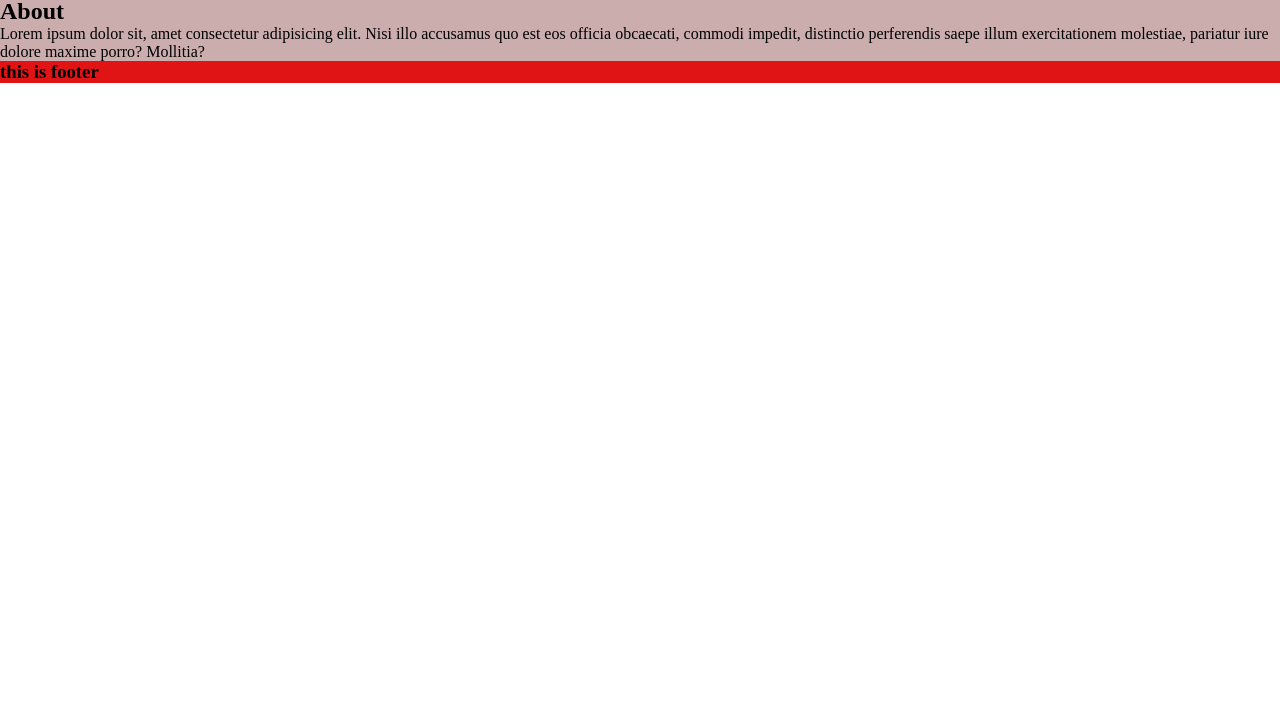
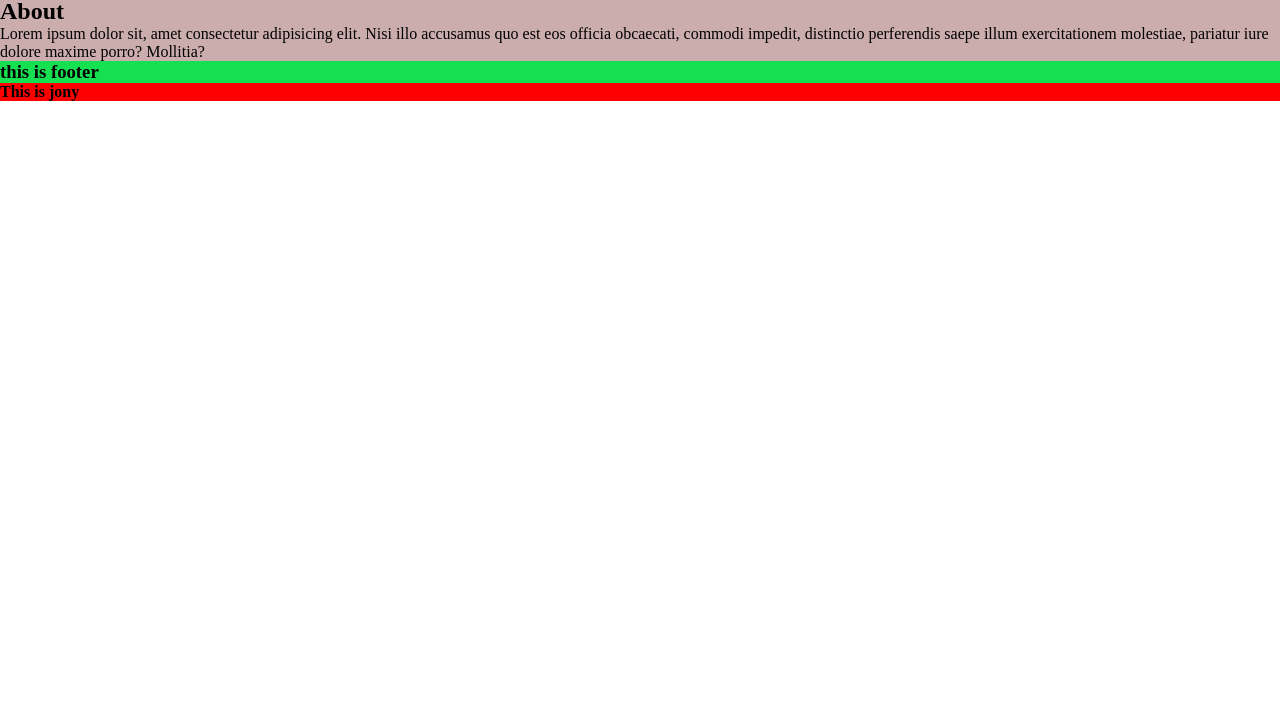
Before and after one commit to majharul-web/Sass-Practice, a plain HTML site: page index.html in a window 1280 px wide. Shown: the part 77-800 px from the top of the page. Drawn offline with Linux system fonts and the light colour scheme.

Commit message:
learn import & partial

```diff
--- /dev/null
+++ b/css/_ss.scss
@@ -0,0 +1 @@
+$bg-collor: red;
--- a/css/demo.scss
+++ b/css/demo.scss
@@ -1,7 +1,7 @@
-// variable declaration
+@import "ss"; // variable declaration
 $header-color1: #cedd49;
 $header-color2: #ccadad;
-$header-color3: #e01414;
+$header-color3: #14e051;
 
 // browser reset
 * {
@@ -35,8 +35,12 @@ nav {
         border-radius: 10px;
       }
       a:hover {
-        background-color: $header-color3;
+        background-color: red;
       }
     }
   }
 }
+
+h4 {
+  background-color: $bg-collor;
+}
--- a/index.html
+++ b/index.html
@@ -32,6 +32,7 @@
 
     <footer>
       <h3>this is footer</h3>
+      <h4>This is jony</h4>
     </footer>
   </body>
 </html>
```
Also changed, not shown: css/demo.css, 1 other file.
